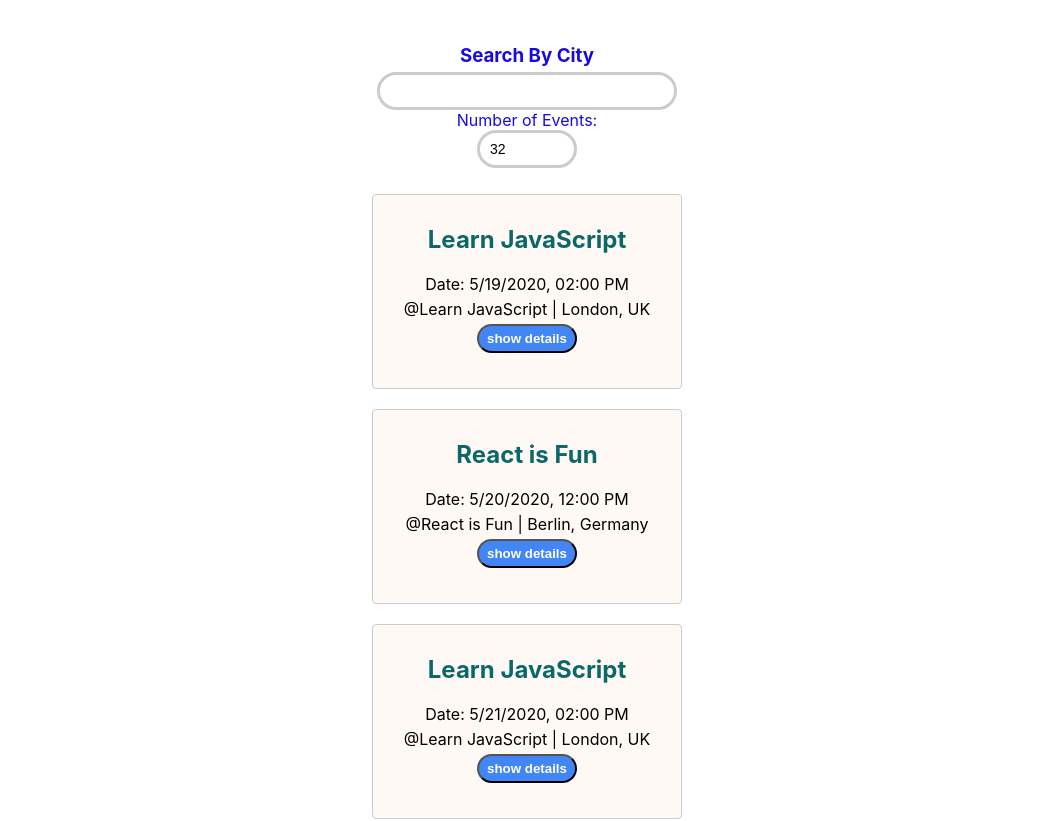
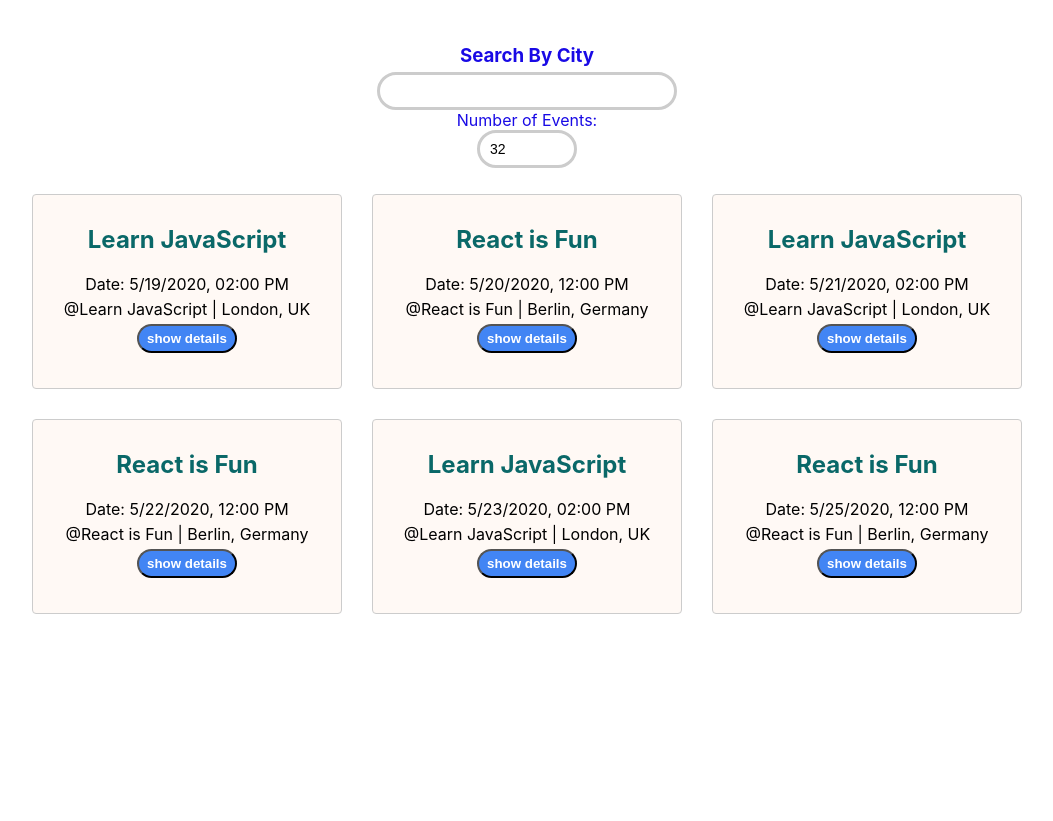
Before and after one commit to fredpasqua/meet, a React (Create React App) app: page / in a window 1280 px wide. Shown: the top 821 px of the page, without its empty margins (113-1166 px from the left). After the commit the page ends 800 px from the top, so only its background shows below. Built offline with nearby package versions, Linux system fonts and the light colour scheme.

Commit message:
flex event UL

```diff
--- a/src/App.css
+++ b/src/App.css
@@ -109,20 +109,18 @@ input:focus {
 
 .EventList {
   display: flex;
-  flex-direction: column;
+  flex-direction: row;
+    justify-content: center;
+    gap: 10px;
   align-items: center;
-}
-
-.EvenList li {
   flex-wrap: wrap;
-
 }
 
  .event-basics {
     margin: auto;
     position: relative;
     padding: 10px 10px 35px;
-      margin-bottom: 10px;
+    margin-bottom: 10px;
       text-align: center;
       position: relative;
       max-width: 400px;
```
